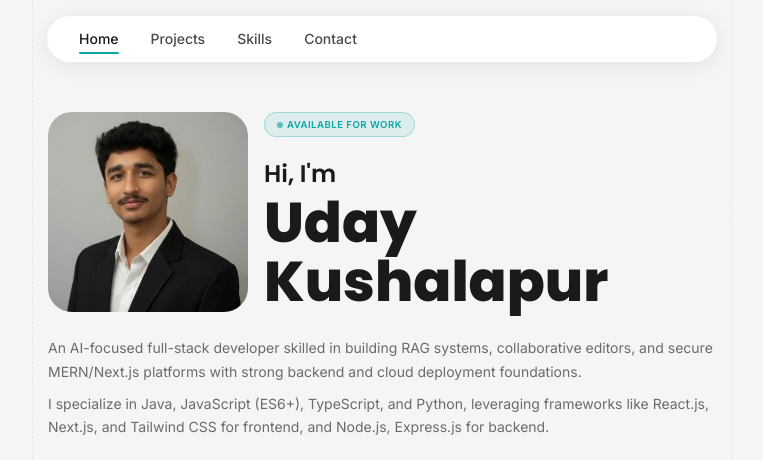
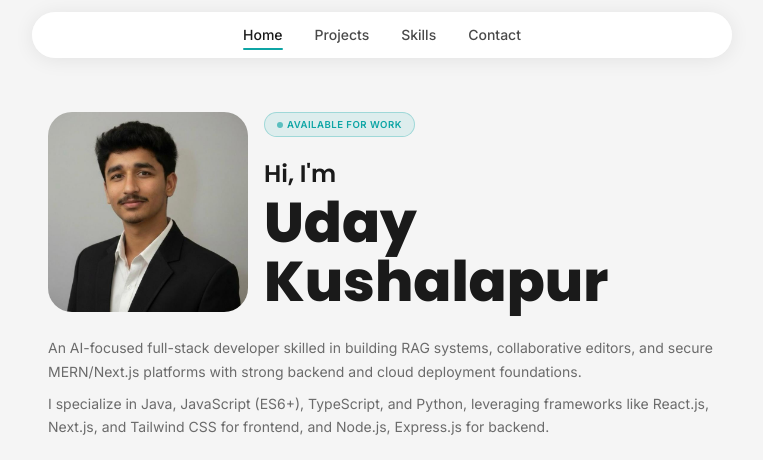
Before and after one commit to udaykushalapur/PORTFOLIO-2, a website built with Vite: page index.html in a window 1280 px wide. Shown: the top 460 px of the page, without its empty margins (258-1021 px from the left). Built offline with nearby package versions, Linux system fonts and the light colour scheme.

Commit message:
updated website

```diff
--- a/css/styles.css
+++ b/css/styles.css
@@ -171,23 +171,22 @@ textarea {
 /* Fixed Header for Scrolling Site */
 .header-fixed {
   position: fixed;
-  margin: 0;
-  top: var(--space-4);
+  top: 0;
   left: 50%;
   transform: translateX(-50%);
   width: 100%;
-  min-width: 320px;
-  max-width: 670px;
+  max-width: 700px;
   z-index: 1000;
   background: rgba(255, 255, 255, 0.95);
   backdrop-filter: blur(10px);
   -webkit-backdrop-filter: blur(10px);
-  border-radius: var(--radius-full);
-  padding: var(--space-3) var(--space-8);
-  display: flex;
-  align-items: center;
-  justify-content: flex-start;
-  box-shadow: 0 4px 20px rgba(0, 0, 0, 0.08);
+  border-radius: var(--radius-2xl);
+  margin: var(--space-3) 0;
+  padding: var(--space-3) var(--space-6);
+  display: flex;
+  align-items: center;
+  justify-content: center;
+  box-shadow: 0 2px 20px rgba(0, 0, 0, 0.08);
   transition: all var(--transition-base);
 }
 
@@ -197,9 +196,7 @@ textarea {
 }
 
 .header-fixed.scrolled {
-  top: var(--space-2);
-  padding: var(--space-2) var(--space-6);
-  box-shadow: 0 4px 20px rgba(0, 0, 0, 0.1);
+  padding: var(--space-3) var(--space-8);
 }
 
 /* Sections for Single Page */
@@ -1281,10 +1278,10 @@ textarea {
 /* Mobile (max-width: 480px) */
 @media (max-width: 480px) {
   .header-fixed {
-    width: 92%;
-    max-width: 92%;
+    width: auto;
+    max-width: 90%;
     flex-direction: row;
-    justify-content: flex-start;
+    justify-content: center;
     align-items: center;
     gap: 0;
     padding: var(--space-2) var(--space-4);
@@ -1301,7 +1298,7 @@ textarea {
     width: auto;
     margin: 0 !important;
     gap: var(--space-2);
-    justify-content: flex-start;
+    justify-content: center;
   }
 
   .socials-heading {
@@ -1584,24 +1581,3 @@ textarea {
   font-weight: var(--font-bold);
   color: var(--color-gray-700);
 }
-
-/* Layout Guides */
-.layout-guides {
-  position: fixed;
-  top: 0;
-  bottom: 0;
-  left: 50%;
-  transform: translateX(-50%);
-  width: 100%;
-  max-width: 700px;
-  border-left: 1px dashed var(--color-gray-200);
-  border-right: 1px dashed var(--color-gray-200);
-  pointer-events: none;
-  z-index: 10;
-}
-
-@media (max-width: 768px) {
-  .layout-guides {
-    display: none;
-  }
-}
--- a/index.html
+++ b/index.html
@@ -21,7 +21,6 @@
 
 <body>
   <div class="page-wrapper">
-    <div class="layout-guides"></div>
     <!-- Fixed Header -->
     <header class="header header-fixed">
       <a href="#home" class="logo">
```
Also changed, not shown: contact.html (+0 -1 lines), projects.html (+0 -1 lines), skills.html (+0 -1 lines).
